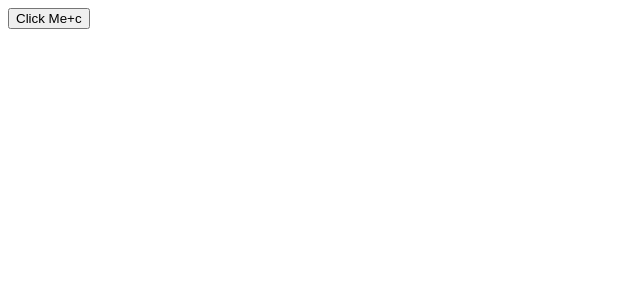
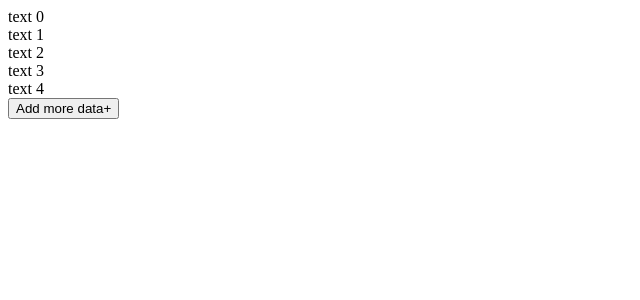
Before and after one commit to djv007/complete-react-tutorial, a React app: page / in a window 1280 px wide. Shown: the top 300 px of the page, without its empty margins (0-640 px from the left). Built offline with nearby package versions, Linux system fonts and the light colour scheme.

Commit message:
Render data from array , IMportance of keys in maps

```diff
--- a/src/App.js
+++ b/src/App.js
@@ -1,13 +1,38 @@
 import Button from "./Button";
-import React from "react";
+import Text from "./Text";
+import React, {useState} from "react";
 
 
 const App = () => {
   // return "Hello from App"
-  const handleClickAction = () => {
-    console.log("I was clicked from parent");
+  // const handleClickAction = () => {
+  //   console.log("I was clicked from parent");
+  // }
+  // return <Button data = {{a : {b : {c: 'c'}}}} clickAction={handleClickAction}>Click Me</Button>
+
+  const [data, setData] = useState([
+    { id: 'a', text: "text 0" },
+    { id: 'b', text: "text 1" },
+    { id: 'c', text: "text 2" },
+    { id: 'd', text: "text 3" },
+    { id: 'e', text: "text 4" },
+  ])
+
+  const addMoreData = () => {
+    // don't add in start , it's performance degradation , as it will call Text comp
+    // each time even when it's not needed
+    // to fix above thing use id in data[] as key and not the index as key
+
+    // setData((prevData) => [ { id: 'f', text: 'text 5' }, ...prevData]);
+
+
+    setData((prevData) => [...prevData, {id : 'f' , text: 'text 5'}]);
   }
-  return <Button data = {{a : {b : {c: 'c'}}}} clickAction={handleClickAction}>Click Me</Button>
+
+  return <>
+  {data.map((item , index) => <Text key = {item.id}>{item.text}</Text>)}
+    <Button clickAction={addMoreData}>Add more data</Button>
+  </>
 }
 
 export default App;
--- /dev/null
+++ b/src/Text.js
@@ -0,0 +1,9 @@
+import React, {memo} from "react";
+
+const Text = memo((props) => {
+  console.log("props" , props);
+  const {children} = props;
+  return <div>{children}</div>;
+})
+
+export default Text;
```
